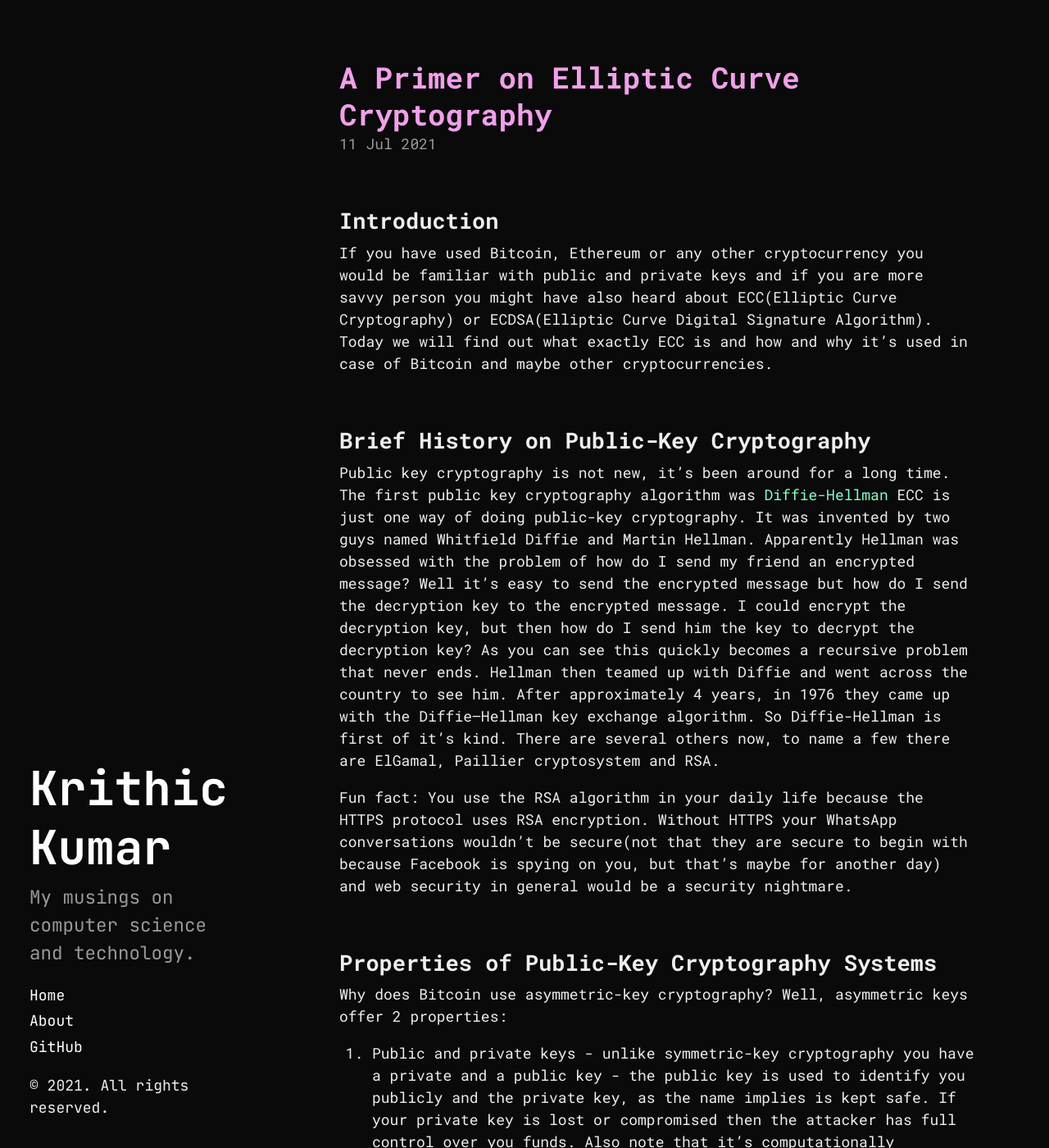
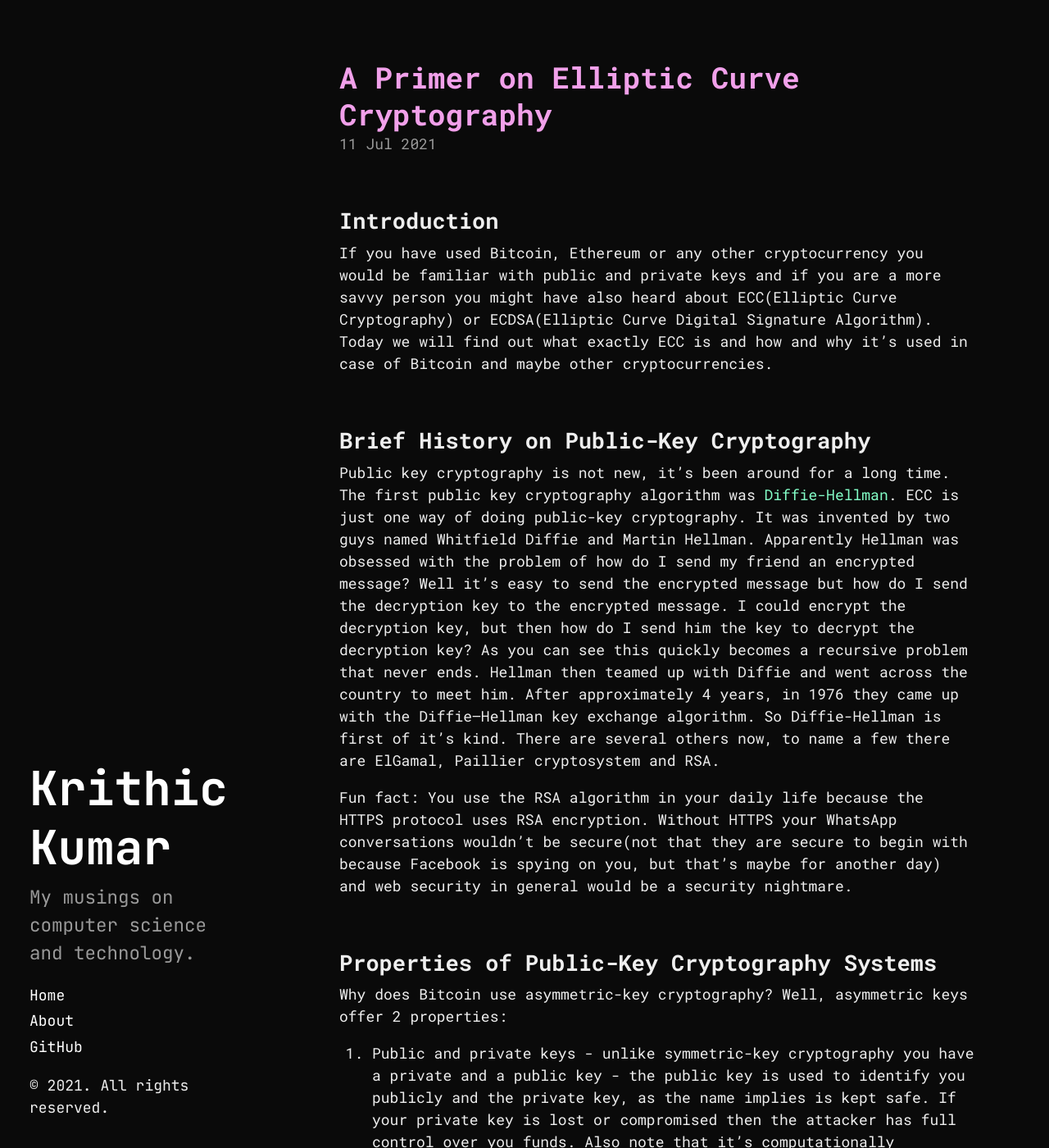
Before and after one commit to notjedi/notjedi.github.io, a Jekyll site: the page built from _posts/2021-07-11-elliptic-curve-cryptography.md, in a window 1280 px wide and 1400 px high. Shown: the whole window at 82% size. Built offline with Jekyll 4.4.1, drawn with Linux system fonts in a browser that asks for light colours; formulas are drawn with MathJax 3; some of the changed text lies outside the part shown.

```diff
--- a/_posts/2021-07-11-elliptic-curve-cryptography.md
+++ b/_posts/2021-07-11-elliptic-curve-cryptography.md
@@ -8,7 +8,7 @@ title: A Primer on Elliptic Curve Cryptography
 
 ## Introduction
 
-If you have used Bitcoin, Ethereum or any other cryptocurrency you would be familiar with public and private keys and if you are more savvy
+If you have used Bitcoin, Ethereum or any other cryptocurrency you would be familiar with public and private keys and if you are a more savvy
 person you might have also heard about ECC(Elliptic Curve Cryptography) or ECDSA(Elliptic Curve Digital Signature Algorithm). Today we will
 find out what exactly ECC is and how and why it's used in case of Bitcoin and maybe other cryptocurrencies.
 
@@ -16,11 +16,11 @@ find out what exactly ECC is and how and why it's used in case of Bitcoin and ma
 ## Brief History on Public-Key Cryptography
 
 Public key cryptography is not new, it's been around for a long time. The first public key cryptography algorithm was
-[Diffie-Hellman](https://cryptography.fandom.com/wiki/Diffie%E2%80%93Hellman_key_exchange) ECC is just one way of doing public-key cryptography.
+[Diffie-Hellman](https://cryptography.fandom.com/wiki/Diffie%E2%80%93Hellman_key_exchange). ECC is just one way of doing public-key cryptography.
 It was invented by two guys named Whitfield Diffie and Martin Hellman. Apparently Hellman was obsessed with the problem of how do I send my friend
 an encrypted message? Well it's easy to send the encrypted message but how do I send the decryption key to the encrypted message. I could encrypt the
 decryption key, but then how do I send him the key to decrypt the decryption key? As you can see this quickly becomes a recursive problem that never
-ends. Hellman then teamed up with Diffie and went across the country to see him. After approximately 4 years, in 1976 they came up with the Diffie–Hellman
+ends. Hellman then teamed up with Diffie and went across the country to meet him. After approximately 4 years, in 1976 they came up with the Diffie–Hellman
 key exchange algorithm. So Diffie-Hellman is first of it's kind. There are several others now, to name a few there are ElGamal, Paillier cryptosystem and
 RSA.
 
```
Also changed, not shown: other parts of _posts/2021-07-11-elliptic-curve-cryptography.md (+28 -24 lines).
